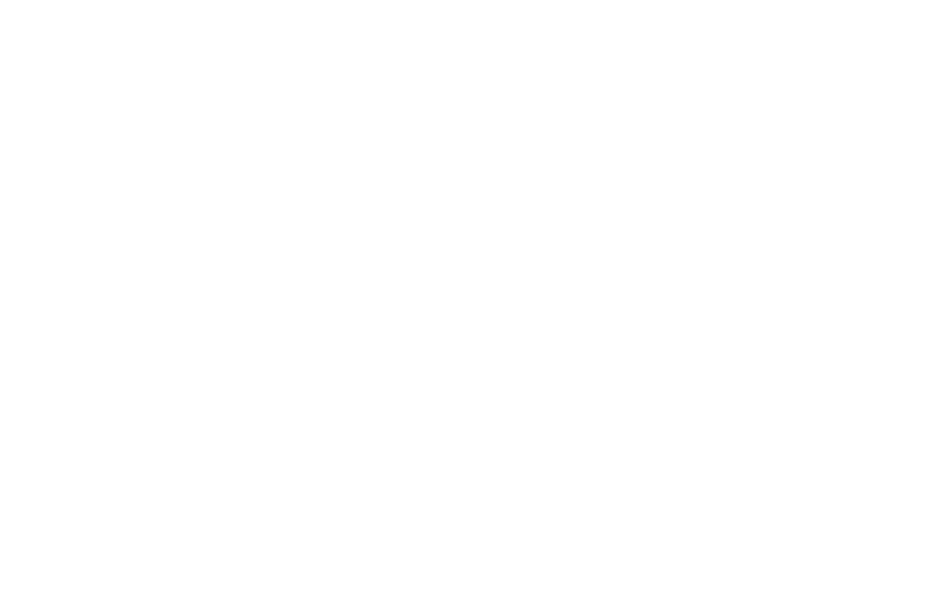
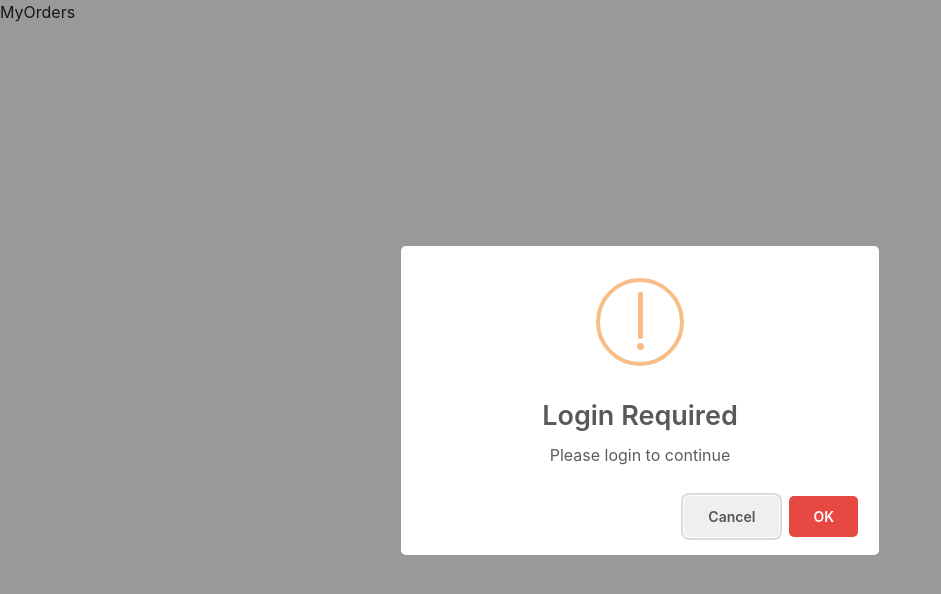
Before and after one commit to PB220-DEVLOP/delicious-garden, a React (Create React App) app in the folder client/: page /MyOrders in a window 1280 px wide. Before the commit this address had no page. Shown: the top 594 px of the page, without its empty margins (0-941 px from the left). Built offline with nearby package versions, Linux system fonts and the light colour scheme.

Commit message:
MyOrders added and path set

```diff
--- a/client/src/App.js
+++ b/client/src/App.js
@@ -5,6 +5,7 @@ import Home from './views/Home/Home';
 import Login from './views/Login/Login';
 import Signup from './views/Signup/Signup';
 import BookTable from './views/BookTable/BookTable';
+import MyOrders from './views/MyOrders/MyOrders';
 
 function App() {
   return (
@@ -15,6 +16,7 @@ function App() {
         <Route path="/login" element={<Login />} />
         <Route path="/signup" element={<Signup />} />
         <Route path="/BookTable" element={<BookTable/>}/>
+        <Route path="/MyOrders" element={<MyOrders/>}/>
        </Routes>
       </BrowserRouter>
     </div>
--- a/client/src/components/FoodItemCard/FoodItemCard.js
+++ b/client/src/components/FoodItemCard/FoodItemCard.js
@@ -1,6 +1,6 @@
 import React,{useState} from 'react';
 import './FoodItemCard.css';
-import swal from 'sweetalert'
+import swal from 'sweetalert';
 
 function FoodItemCard({category,description,imgUrl,price,title}) {
 
@@ -38,7 +38,7 @@ function FoodItemCard({category,description,imgUrl,price,title}) {
             <span>{category}</span>
 
             <div className='quantity-btn-container'>
-          <span className='qnt-btn' onClick={(e)=>{setQuantity(quantity-1)}}>-</span>
+          <span className='qnt-btn' onClick={(e)=> {quantity - 1 && setQuantity(quantity - 1);}}>-</span>
           <span className='qnt-text'>{quantity}</span>
           <span className='qnt-btn' onClick={(e)=>{setQuantity(quantity+1)}}>+</span>
         </div>
--- /dev/null
+++ b/client/src/views/MyOrders/MyOrders.js
@@ -0,0 +1,14 @@
+import React, { useEffect } from "react";
+
+import { loginRequired } from "../../util/loginRequired";
+import "./MyOrders.css";
+
+function MyOrders() {
+  useEffect(() => {
+    loginRequired();
+  }, []);
+
+  return <div>MyOrders</div>;
+}
+
+export default MyOrders;
```
Also changed, not shown: client/src/util/loginRequired.js (+4 -4 lines), client/src/views/MyOrders/MyOrders.css (added).
